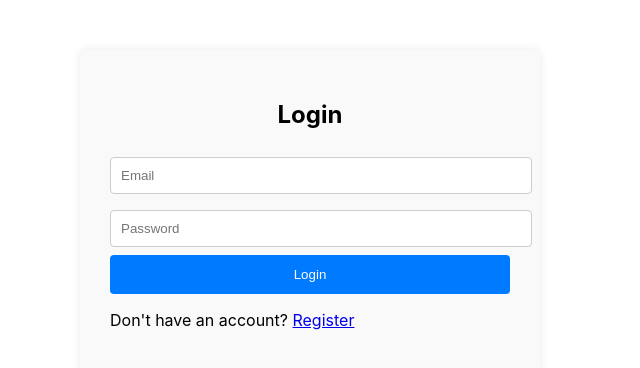
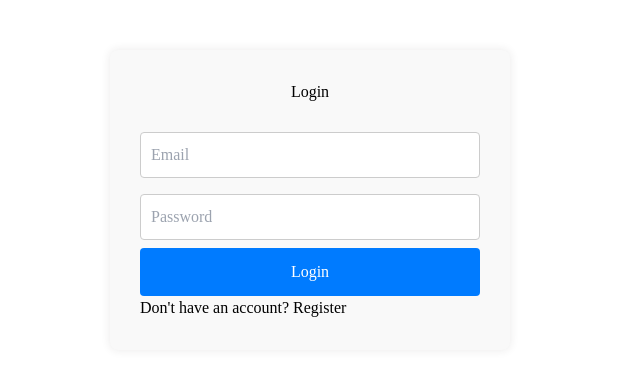
Before and after one commit to shivas1516/order-management, a React (Create React App) app: page / in a window 1280 px wide. Shown: the top 368 px of the page, without its empty margins (330-970 px from the left). Built offline with nearby package versions, Linux system fonts and the light colour scheme.

Commit message:
Init the tailwind css

```diff
--- a/package.json
+++ b/package.json
@@ -39,6 +39,8 @@
     ]
   },
   "devDependencies": {
+    "autoprefixer": "^10.4.21",
+    "postcss": "^8.5.3",
     "tailwindcss": "^3.4.17"
   }
 }
--- /dev/null
+++ b/postcss.config.js
@@ -0,0 +1,6 @@
+module.exports = {
+  plugins: {
+    tailwindcss: {},
+    autoprefixer: {},
+  },
+}
--- a/src/index.css
+++ b/src/index.css
@@ -1,14 +1,5 @@
+@tailwind base;
+@tailwind components;
+@tailwind utilities;
 
-body {
-  margin: 0;
-  font-family: -apple-system, BlinkMacSystemFont, 'Segoe UI', 'Roboto', 'Oxygen',
-    'Ubuntu', 'Cantarell', 'Fira Sans', 'Droid Sans', 'Helvetica Neue',
-    sans-serif;
-  -webkit-font-smoothing: antialiased;
-  -moz-osx-font-smoothing: grayscale;
-}
-
-code {
-  font-family: source-code-pro, Menlo, Monaco, Consolas, 'Courier New',
-    monospace;
-}
+@import './index.css';
--- /dev/null
+++ b/src/styles/theme.css
@@ -0,0 +1,14 @@
+:root {
+    --primary-color: #007bff; /* Blue for buttons and accents */
+    --primary-hover: #0056b3; /* Darker blue for hover */
+    --background-color: #f9f9f9; /* Light gray background */
+    --card-background: #ffffff; /* White for cards */
+    --text-color: #333333; /* Dark text */
+    --font-family: 'Arial', sans-serif;
+  }
+
+  body {
+    font-family: var(--font-family);
+    background-color: var(--background-color);
+    color: var(--text-color);
+  }
--- a/tailwind.config.js
+++ b/tailwind.config.js
@@ -1,10 +1,22 @@
 /** @type {import('tailwindcss').Config} */
 module.exports = {
   content: [
-
+    "./src/**/*.{js,jsx,ts,tsx}", // Scan all JS/JSX files in src/
+    "./public/index.html",
   ],
   theme: {
-    extend: {},
+    extend: {
+      colors: {
+        primary: 'var(--primary-color)', // Reference index.css variables
+        'primary-hover': 'var(--primary-hover)',
+        background: 'var(--background-color)',
+        card: 'var(--card-background)',
+        text: 'var(--text-color)',
+      },
+      fontFamily: {
+        sans: ['var(--font-family)'],
+      },
+    },
   },
   plugins: [],
-}
+};
```
Also changed, not shown: src/index.html (added, +12 -0 lines), 1 other file (tests, documents, lock files or other folders).
